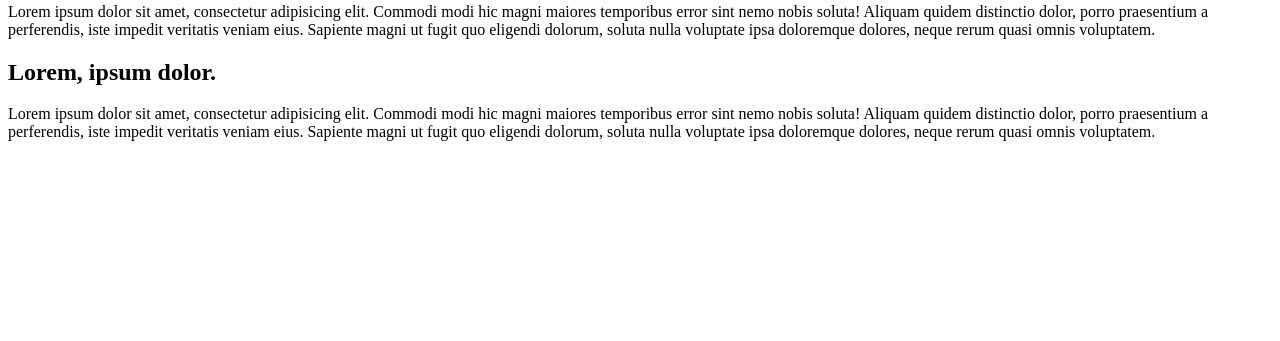
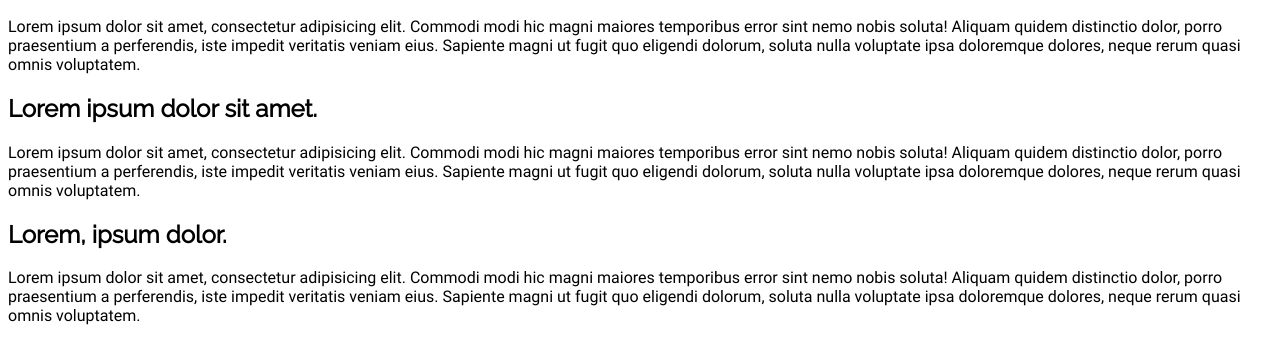
Before and after one commit to marianasvirzhevska/performance_hw4, a plain HTML site: page index.html in a window 1280 px wide. Shown: the part 741-1082 px from the top of the page. Before the commit the page ends 898 px from the top, so only its background shows below. Drawn offline with Linux system fonts and the light colour scheme; files whose address does not match are found by name.

Commit message:
HW-4.1 Font optimisation

```diff
--- a/index.html
+++ b/index.html
@@ -6,6 +6,54 @@
     <meta http-equiv="X-UA-Compatible" content="IE=edge">
     <meta name="viewport" content="width=device-width, initial-scale=1.0">
     <title>Font Optimization Assignment</title>
+    <link rel="preload" as="font" href="./fonts/raleway-v19-latin/raleway-v19-latin-regular.woff2" type="font/woff2" crossorigin="anonymous">
+    <link rel="preload" as="font" href="./fonts/raleway-v19-latin/raleway-v19-latin-regular.woff" type="font/woff" crossorigin="anonymous">
+    <link rel="preload" as="font" href="./fonts/roboto-v20-latin/roboto-v20-latin-regular.woff2" type="font/woff2" crossorigin="anonymous">
+    <link rel="preload" as="font" href="./fonts/roboto-v20-latin/roboto-v20-latin-regular.woff" type="font/woff" crossorigin="anonymous">
+    <link as="font" href="./fonts/roboto-v20-latin/roboto-v20-latin-italic.woff2" type="font/woff2" crossorigin="anonymous">
+    <link as="font" href="./fonts/roboto-v20-latin/roboto-v20-latin-italic.woff" type="font/woff" crossorigin="anonymous">
+    <style>
+        @font-face {
+          font-family: 'Raleway';
+          font-weight: 400;
+          font-style: normal;
+          font-display: swap;
+          unicode-range: U+000-5FF;
+          src: local("Raleway"),
+            url("./fonts/raleway-v19-latin/raleway-v19-latin-regular.woff2") format("woff2"),
+            url("./fonts/raleway-v19-latin/raleway-v19-latin-regular.woff") format("woff");
+        }
+
+        @font-face {
+          font-family: 'Roboto';
+          font-weight: 400;
+          font-style: normal;
+          font-display: swap;
+          unicode-range: U+000-5FF;
+          src: local("Roboto"),
+            url("./fonts/roboto-v20-latin/roboto-v20-latin-regular.woff2") format("woff2"),
+            url("./fonts/roboto-v20-latin/roboto-v20-latin-regular.woff") format("woff");
+        }
+
+        @font-face {
+          font-family: 'Roboto';
+          font-weight: 400;
+          font-style: italic;
+          font-display: optional;
+          unicode-range: U+000-5FF;
+          src: local("Roboto"),
+            url("./fonts/roboto-v20-latin/roboto-v20-latin-italic.woff2") format("woff2"),
+            url("./fonts/roboto-v20-latin/roboto-v20-latin-italic.woff") format("woff");
+        }
+
+        p {
+          font-family: 'Roboto';
+        }
+
+        h1, h2, h3, h4 {
+          font-family: 'Raleway';
+        }
+      </style>
 </head>
 
 <body>
```
